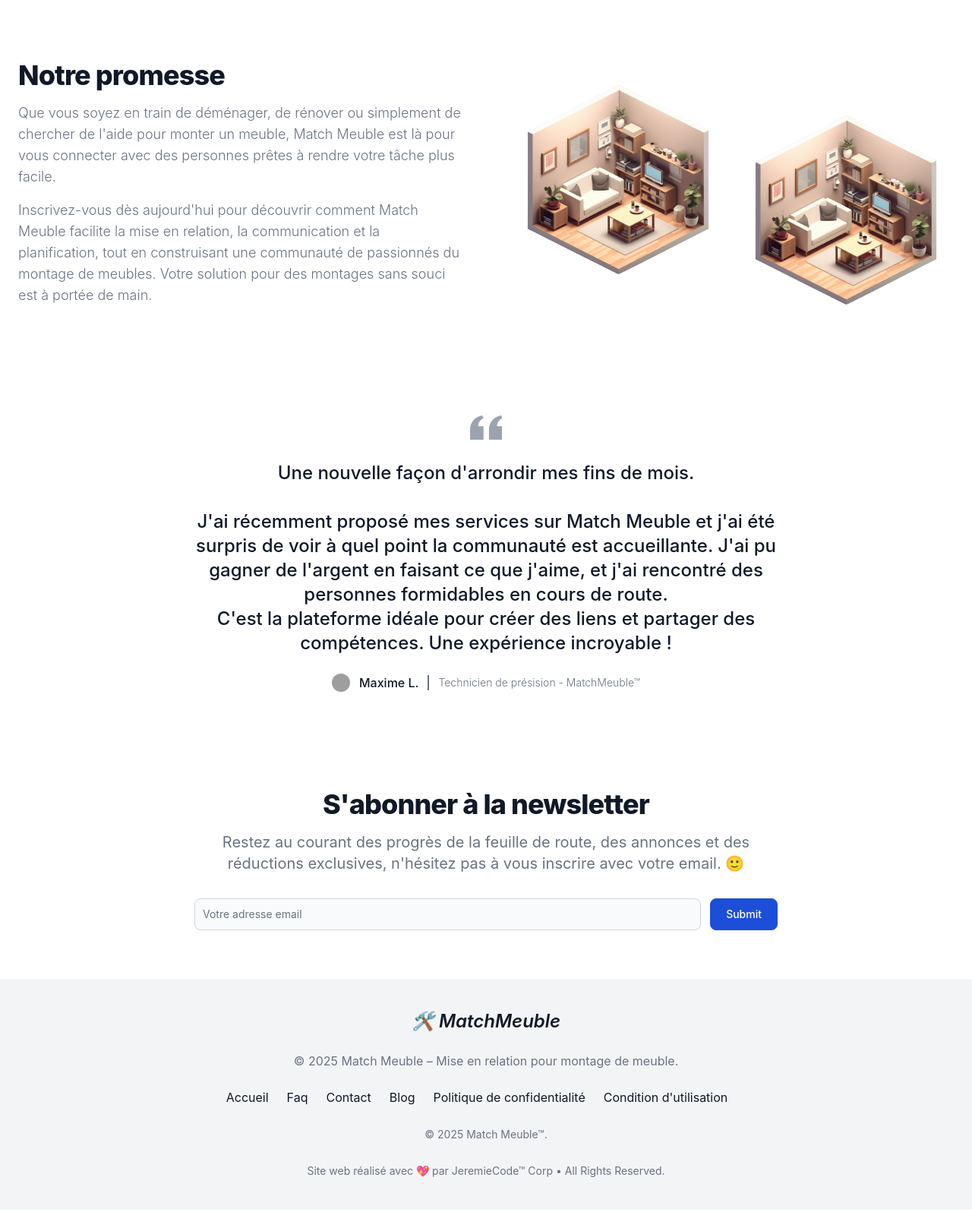
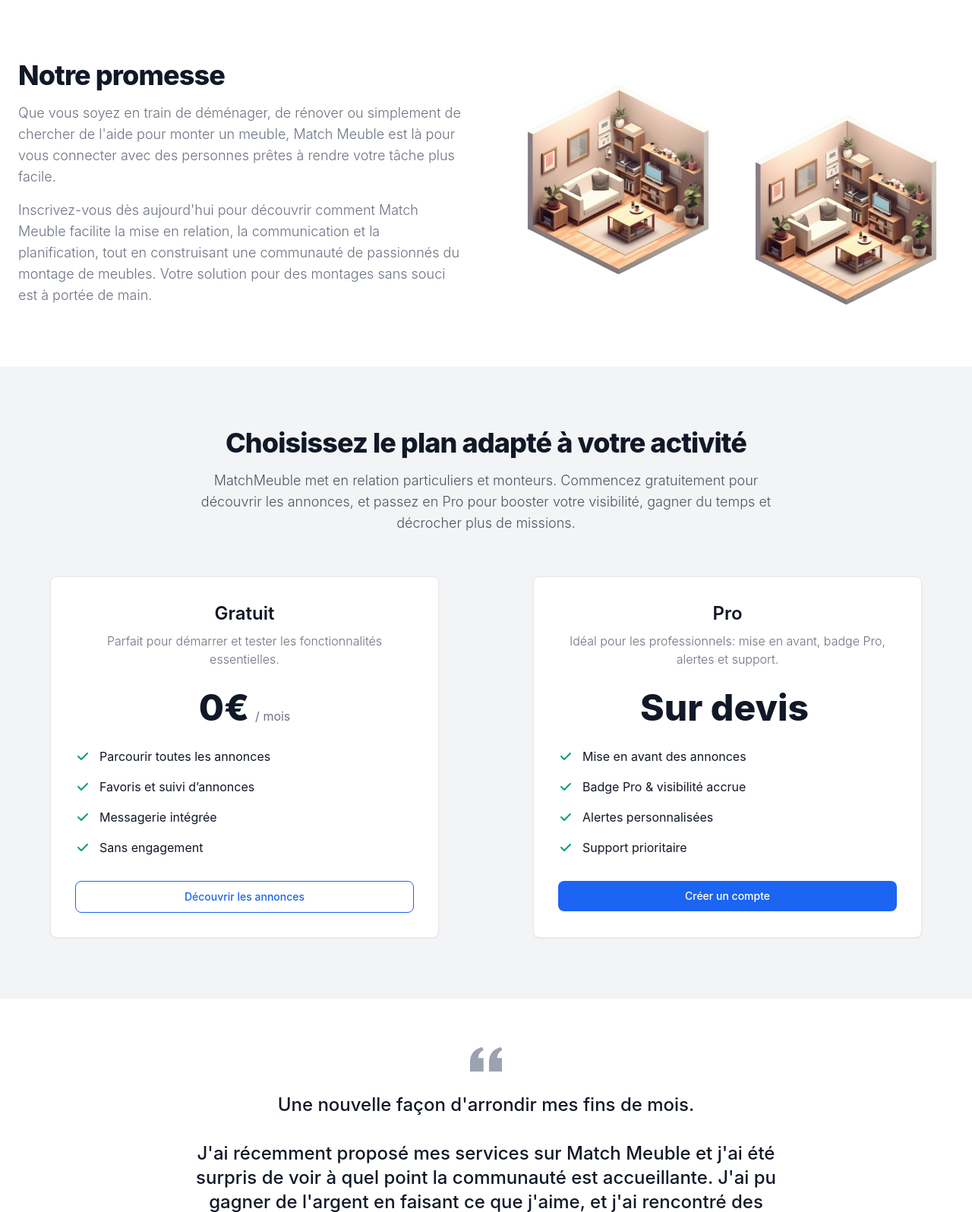
Before and after one commit to JeremieN6/match-meuble, a Symfony app: template templates/home/index.html.twig in a window 1280 px wide. Shown: the part 898-2494 px from the top of the page at 76% size. Before the commit the page ends 2448 px from the top, so only its background shows below. Run offline with Twig, Linux system fonts and the light colour scheme; the template is opened without the code that fills it, so the values that code supplies are empty; form fields are guessed from the names that the template uses; style sheets or scripts are compiled from the project's sources; some libraries are stand-ins or nearby versions; grey boxes are pictures that could not be loaded.

Commit message:
feat: Add pricing section to homepage with dynamic plans integration

```diff
--- /dev/null
+++ b/templates/components/pricing.html.twig
@@ -0,0 +1,75 @@
+<section class="bg-gray-100 dark:bg-gray-800" id="pricing">
+  <div class="py-12 px-4 mx-auto max-w-screen-xl lg:py-20 lg:px-6">
+    <div class="mx-auto max-w-screen-md text-center mb-10 lg:mb-14">
+      <h2 class="mb-4 text-3xl sm:text-4xl tracking-tight font-extrabold text-gray-900 dark:text-white">Choisissez le plan adapté à votre activité</h2>
+      <p class="mb-5 font-light text-gray-600 sm:text-lg dark:text-gray-300">MatchMeuble met en relation particuliers et monteurs. Commencez gratuitement pour découvrir les annonces, et passez en Pro pour booster votre visibilité, gagner du temps et décrocher plus de missions.</p>
+    </div>
+    <div class="space-y-8 lg:grid lg:grid-cols-2 sm:gap-6 xl:gap-10 lg:space-y-0">
+      <!-- Gratuit -->
+      <div class="flex flex-col p-6 mx-auto max-w-lg text-center text-gray-900 bg-white rounded-lg border border-gray-200 shadow-sm dark:border-gray-600 xl:p-8 dark:bg-gray-800 dark:text-white">
+        <h3 class="mb-2 text-2xl font-semibold">Gratuit</h3>
+        <p class="font-light text-gray-500 sm:text-base dark:text-gray-400">Parfait pour démarrer et tester les fonctionnalités essentielles.</p>
+        <div class="flex justify-center items-baseline my-7">
+          <span class="mr-2 text-5xl font-extrabold">0€</span>
+          <span class="text-gray-500 dark:text-gray-400">/ mois</span>
+        </div>
+        <ul role="list" class="mb-8 space-y-4 text-left">
+          <li class="flex items-center space-x-3">
+            <svg class="flex-shrink-0 w-5 h-5 text-green-500 dark:text-green-400" fill="currentColor" viewBox="0 0 20 20"><path fill-rule="evenodd" d="M16.707 5.293a1 1 0 0 1 0 1.414l-8 8a1 1 0 0 1-1.414 0l-4-4a1 1 0 0 1 1.414-1.414L8 12.586l7.293-7.293a1 1 0 0 1 1.414 0z" clip-rule="evenodd"/></svg>
+            <span>Parcourir toutes les annonces</span>
+          </li>
+          <li class="flex items-center space-x-3">
+            <svg class="flex-shrink-0 w-5 h-5 text-green-500 dark:text-green-400" fill="currentColor" viewBox="0 0 20 20"><path fill-rule="evenodd" d="M16.707 5.293a1 1 0 0 1 0 1.414l-8 8a1 1 0 0 1-1.414 0l-4-4a1 1 0 0 1 1.414-1.414L8 12.586l7.293-7.293a1 1 0 0 1 1.414 0z" clip-rule="evenodd"/></svg>
+            <span>Favoris et suivi d’annonces</span>
+          </li>
+          <li class="flex items-center space-x-3">
+            <svg class="flex-shrink-0 w-5 h-5 text-green-500 dark:text-green-400" fill="currentColor" viewBox="0 0 20 20"><path fill-rule="evenodd" d="M16.707 5.293a1 1 0 0 1 0 1.414l-8 8a1 1 0 0 1-1.414 0l-4-4a1 1 0 0 1 1.414-1.414L8 12.586l7.293-7.293a1 1 0 0 1 1.414 0z" clip-rule="evenodd"/></svg>
+            <span>Messagerie intégrée</span>
+          </li>
+          <li class="flex items-center space-x-3">
+            <svg class="flex-shrink-0 w-5 h-5 text-green-500 dark:text-green-400" fill="currentColor" viewBox="0 0 20 20"><path fill-rule="evenodd" d="M16.707 5.293a1 1 0 0 1 0 1.414l-8 8a1 1 0 0 1-1.414 0l-4-4a1 1 0 0 1 1.414-1.414L8 12.586l7.293-7.293a1 1 0 0 1 1.414 0z" clip-rule="evenodd"/></svg>
+            <span>Sans engagement</span>
+          </li>
+        </ul>
+        <a href="{{ path('app_annonces') }}" class="text-blue-600 border border-blue-600 hover:bg-blue-600 hover:text-white font-medium rounded-lg text-sm px-5 py-2.5 text-center dark:text-blue-600 dark:hover:bg-blue-700 dark:hover:text-white">Découvrir les annonces</a>
+      </div>
+
+      <!-- Pro (statique si aucun plan n'est fourni) -->
+      {% set hasPlans = (plans is defined and plans) %}
+      {% if hasPlans %}
+        {% for plan in plans %}
+          <div class="flex flex-col p-6 mx-auto max-w-lg text-center text-gray-900 bg-white rounded-lg border border-gray-200 shadow-sm dark:border-gray-600 xl:p-8 dark:bg-gray-800 dark:text-white">
+            <h3 class="mb-2 text-2xl font-semibold">{{ plan.name|default('Pro') }}</h3>
+            <p class="font-light text-gray-500 sm:text-base dark:text-gray-400">Idéal pour les professionnels avec des besoins avancés et un support prioritaire.</p>
+            <div class="flex justify-center items-baseline my-7">
+              <span class="mr-2 text-5xl font-extrabold">{{ ((plan.price|default(0)) / 100)|number_format(2, ',', ' ') }}€</span>
+              <span class="text-gray-500 dark:text-gray-400">/ mois</span>
+            </div>
+            <ul role="list" class="mb-8 space-y-4 text-left">
+              <li class="flex items-center space-x-3"><svg class="flex-shrink-0 w-5 h-5 text-green-500 dark:text-green-400" fill="currentColor" viewBox="0 0 20 20"><path fill-rule="evenodd" d="M16.707 5.293a1 1 0 0 1 0 1.414l-8 8a1 1 0 0 1-1.414 0l-4-4a1 1 0 0 1 1.414-1.414L8 12.586l7.293-7.293a1 1 0 0 1 1.414 0z" clip-rule="evenodd"/></svg><span>Mise en avant des annonces</span></li>
+              <li class="flex items-center space-x-3"><svg class="flex-shrink-0 w-5 h-5 text-green-500 dark:text-green-400" fill="currentColor" viewBox="0 0 20 20"><path fill-rule="evenodd" d="M16.707 5.293a1 1 0 0 1 0 1.414l-8 8a1 1 0 0 1-1.414 0l-4-4a1 1 0 0 1 1.414-1.414L8 12.586l7.293-7.293a1 1 0 0 1 1.414 0z" clip-rule="evenodd"/></svg><span>Badge Pro & visibilité accrue</span></li>
+              <li class="flex items-center space-x-3"><svg class="flex-shrink-0 w-5 h-5 text-green-500 dark:text-green-400" fill="currentColor" viewBox="0 0 20 20"><path fill-rule="evenodd" d="M16.707 5.293a1 1 0 0 1 0 1.414l-8 8a1 1 0 0 1-1.414 0l-4-4a1 1 0 0 1 1.414-1.414L8 12.586l7.293-7.293a1 1 0 0 1 1.414 0z" clip-rule="evenodd"/></svg><span>Alertes personnalisées</span></li>
+              <li class="flex items-center space-x-3"><svg class="flex-shrink-0 w-5 h-5 text-green-500 dark:text-green-400" fill="currentColor" viewBox="0 0 20 20"><path fill-rule="evenodd" d="M16.707 5.293a1 1 0 0 1 0 1.414l-8 8a1 1 0 0 1-1.414 0l-4-4a1 1 0 0 1 1.414-1.414L8 12.586l7.293-7.293a1 1 0 0 1 1.414 0z" clip-rule="evenodd"/></svg><span>Support prioritaire</span></li>
+            </ul>
+            <a href="{{ plan.paymentLink|default(path('app_register')) }}" class="text-white bg-blue-600 hover:bg-blue-700 font-medium rounded-lg text-sm px-5 py-2.5 text-center dark:bg-blue-600 dark:hover:bg-blue-700">Passer en Pro</a>
+          </div>
+        {% endfor %}
+      {% else %}
+        <div class="flex flex-col p-6 mx-auto max-w-lg text-center text-gray-900 bg-white rounded-lg border border-gray-200 shadow-sm dark:border-gray-600 xl:p-8 dark:bg-gray-800 dark:text-white">
+          <h3 class="mb-2 text-2xl font-semibold">Pro</h3>
+          <p class="font-light text-gray-500 sm:text-base dark:text-gray-400">Idéal pour les professionnels: mise en avant, badge Pro, alertes et support.</p>
+          <div class="flex justify-center items-baseline my-7">
+            <span class="mr-2 text-5xl font-extrabold">Sur devis</span>
+          </div>
+          <ul role="list" class="mb-8 space-y-4 text-left">
+            <li class="flex items-center space-x-3"><svg class="flex-shrink-0 w-5 h-5 text-green-500 dark:text-green-400" fill="currentColor" viewBox="0 0 20 20"><path fill-rule="evenodd" d="M16.707 5.293a1 1 0 0 1 0 1.414l-8 8a1 1 0 0 1-1.414 0l-4-4a1 1 0 0 1 1.414-1.414L8 12.586l7.293-7.293a1 1 0 0 1 1.414 0z" clip-rule="evenodd"/></svg><span>Mise en avant des annonces</span></li>
+            <li class="flex items-center space-x-3"><svg class="flex-shrink-0 w-5 h-5 text-green-500 dark:text-green-400" fill="currentColor" viewBox="0 0 20 20"><path fill-rule="evenodd" d="M16.707 5.293a1 1 0 0 1 0 1.414l-8 8a1 1 0 0 1-1.414 0l-4-4a1 1 0 0 1 1.414-1.414L8 12.586l7.293-7.293a1 1 0 0 1 1.414 0z" clip-rule="evenodd"/></svg><span>Badge Pro & visibilité accrue</span></li>
+            <li class="flex items-center space-x-3"><svg class="flex-shrink-0 w-5 h-5 text-green-500 dark:text-green-400" fill="currentColor" viewBox="0 0 20 20"><path fill-rule="evenodd" d="M16.707 5.293a1 1 0 0 1 0 1.414l-8 8a1 1 0 0 1-1.414 0l-4-4a1 1 0 0 1 1.414-1.414L8 12.586l7.293-7.293a1 1 0 0 1 1.414 0z" clip-rule="evenodd"/></svg><span>Alertes personnalisées</span></li>
+            <li class="flex items-center space-x-3"><svg class="flex-shrink-0 w-5 h-5 text-green-500 dark:text-green-400" fill="currentColor" viewBox="0 0 20 20"><path fill-rule="evenodd" d="M16.707 5.293a1 1 0 0 1 0 1.414l-8 8a1 1 0 0 1-1.414 0l-4-4a1 1 0 0 1 1.414-1.414L8 12.586l7.293-7.293a1 1 0 0 1 1.414 0z" clip-rule="evenodd"/></svg><span>Support prioritaire</span></li>
+          </ul>
+          <a href="{{ path('app_register') }}" class="text-white bg-blue-600 hover:bg-blue-700 font-medium rounded-lg text-sm px-5 py-2.5 text-center dark:bg-blue-600 dark:hover:bg-blue-700">Créer un compte</a>
+        </div>
+      {% endif %}
+    </div>
+  </div>
+</section>
--- a/templates/home/index.html.twig
+++ b/templates/home/index.html.twig
@@ -11,6 +11,9 @@
 	<!-- About Section -->
     {{ include('components/about.html.twig') }}
 
+	<!-- Pricing Section -->
+    {{ include('components/pricing.html.twig', { plans: plans|default(null) }) }}
+
 	<!-- Testimonials Section -->
     {{ include('components/testimonials.html.twig') }}
 
```
